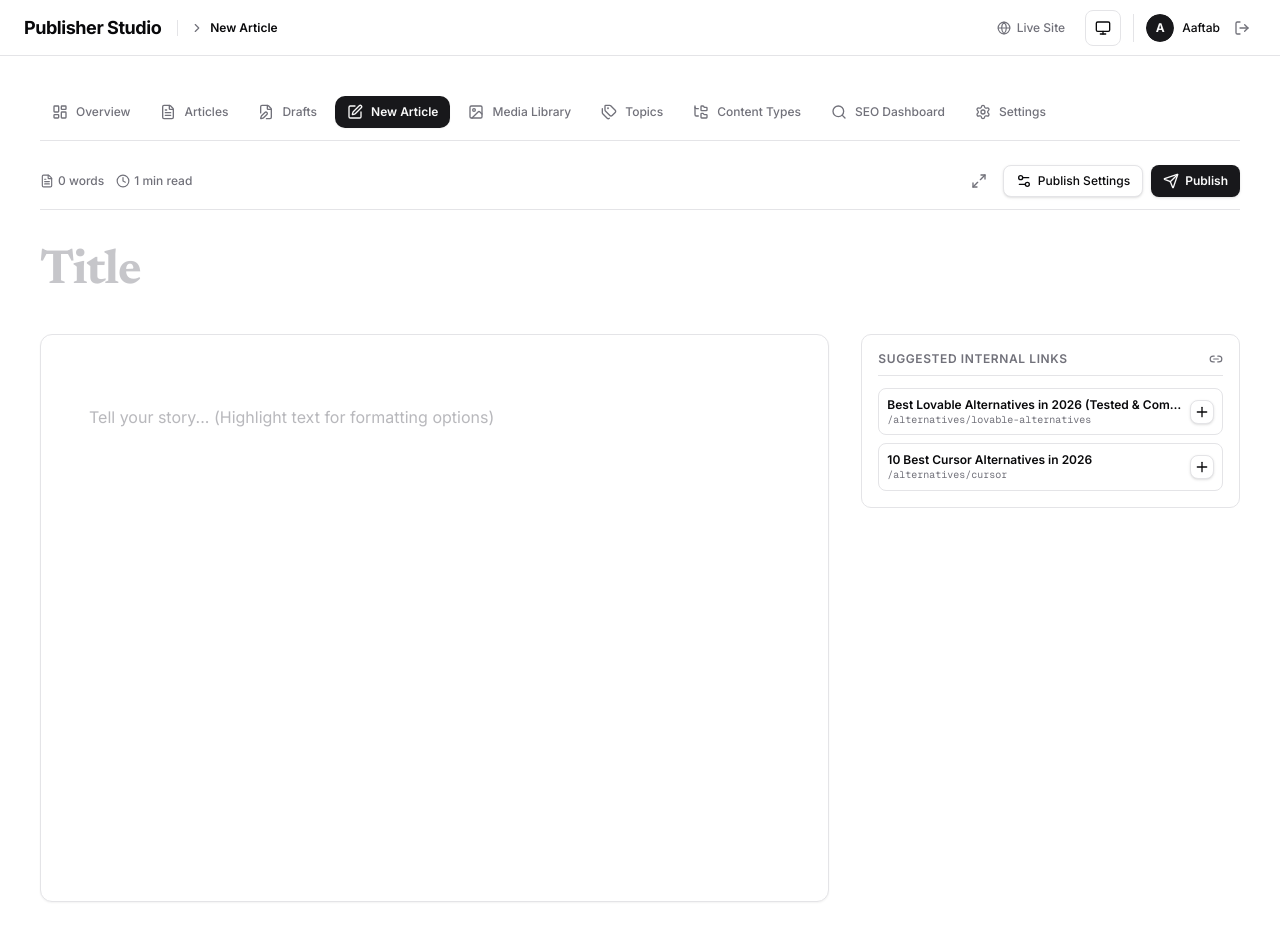
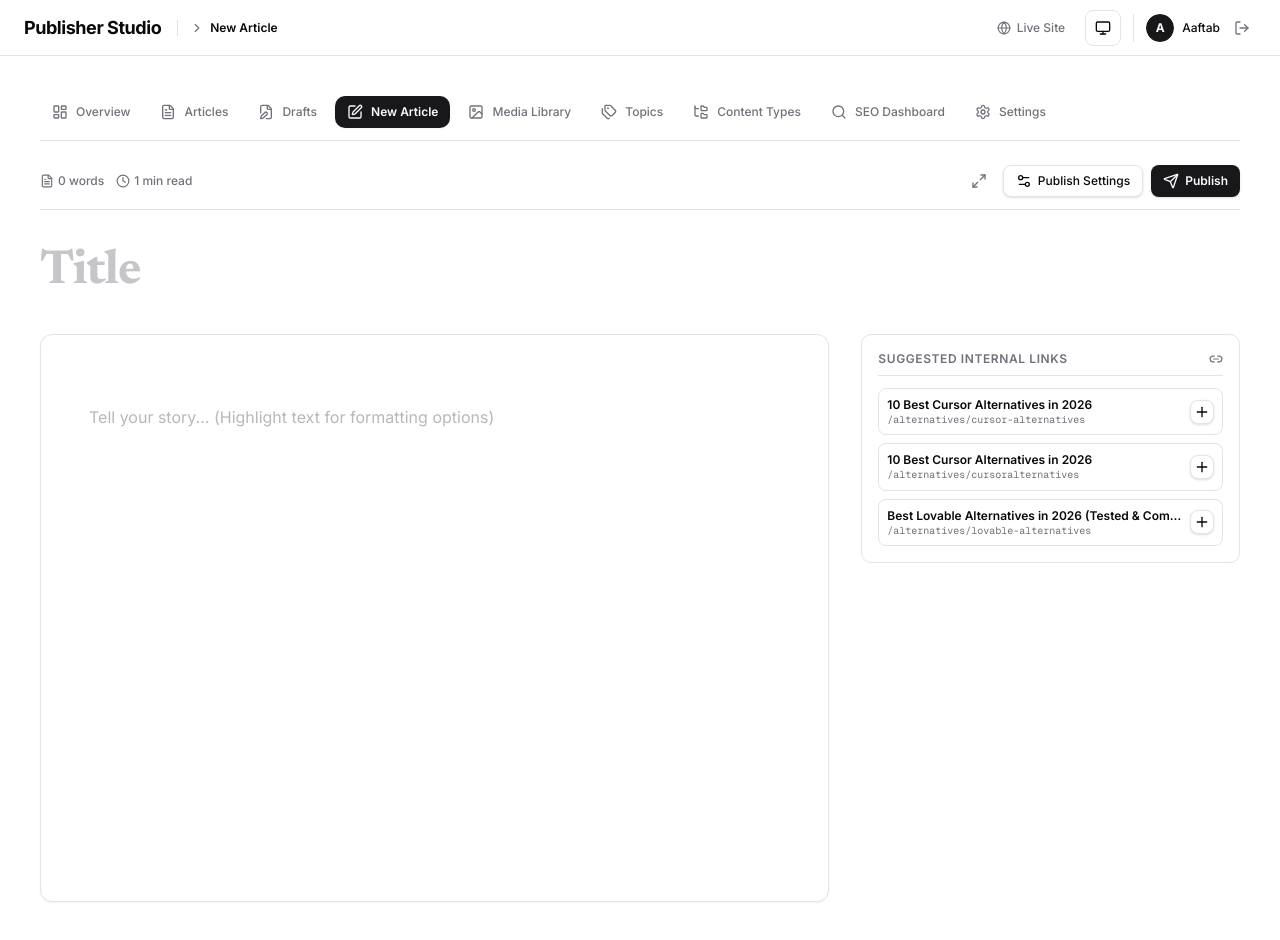
Before and after one commit to aaftabp295/wethedevs, a Next.js app: page /admin/editor in a window 1280 px wide. Built offline with nearby package versions, Linux system fonts and the light colour scheme; no server answers.

Commit message:
feat(content): publish alternatives/cursor-alternatives

```diff
--- a/components/editor/publish-sidebar.tsx
+++ b/components/editor/publish-sidebar.tsx
@@ -81,7 +81,17 @@ export function PublishSidebar({
             <label className="font-semibold text-muted-foreground">URL Slug</label>
             <Input
               value={state.slug}
-              onChange={(e) => onChange({ ...state, slug: slugify(e.target.value) })}
+              onChange={(e) =>
+                onChange({
+                  ...state,
+                  slug: e.target.value.toLowerCase().replace(/[^a-z0-9-]/g, ''),
+                })
+              }
+              onBlur={() => {
+                if (state.slug) {
+                  onChange({ ...state, slug: slugify(state.slug) });
+                }
+              }}
               placeholder="kebab-case-slug"
             />
           </div>
--- a/content-index.json
+++ b/content-index.json
@@ -1,5 +1,113 @@
 {
   "articles": [
+    {
+      "title": "10 Best Cursor Alternatives in 2026",
+      "slug": "cursor-alternatives",
+      "contentType": "alternatives",
+      "topic": "AI Coding",
+      "tags": [
+        "cursor",
+        "ai-coding",
+        "ide",
+        "code-editor"
+      ],
+      "description": "Looking for alternatives to Cursor? We benchmarked and compared the top AI-powered IDEs and code editors for developers.",
+      "headings": [
+        {
+          "id": "overview",
+          "text": "Overview",
+          "level": 2
+        },
+        {
+          "id": "top-alternatives",
+          "text": "Top Alternatives",
+          "level": 2
+        },
+        {
+          "id": "1-windsurf-by-codeium",
+          "text": "1. Windsurf by Codeium",
+          "level": 3
+        },
+        {
+          "id": "2-github-copilot-workspace",
+          "text": "2. GitHub Copilot Workspace",
+          "level": 3
+        },
+        {
+          "id": "3-zed-ai",
+          "text": "3. Zed AI",
+          "level": 3
+        },
+        {
+          "id": "performance-comparison",
+          "text": "Performance Comparison",
+          "level": 2
+        },
+        {
+          "id": "final-verdict",
+          "text": "Final Verdict",
+          "level": 2
+        }
+      ],
+      "readingTime": 2,
+      "publishedAt": "2026-07-26T07:52:57.907Z",
+      "featured": true,
+      "outgoingLinks": []
+    },
+    {
+      "title": "10 Best Cursor Alternatives in 2026",
+      "slug": "cursoralternatives",
+      "contentType": "alternatives",
+      "topic": "AI Coding",
+      "tags": [
+        "cursor",
+        "ai-coding",
+        "ide",
+        "code-editor"
+      ],
+      "description": "Looking for alternatives to Cursor? We benchmarked and compared the top AI-powered IDEs and code editors for developers.",
+      "headings": [
+        {
+          "id": "overview",
+          "text": "Overview",
+          "level": 2
+        },
+        {
+          "id": "top-alternatives",
+          "text": "Top Alternatives",
+          "level": 2
+        },
+        {
+          "id": "1-windsurf-by-codeium",
+          "text": "1. Windsurf by Codeium",
+          "level": 3
+        },
+        {
+          "id": "2-github-copilot-workspace",
+          "text": "2. GitHub Copilot Workspace",
+          "level": 3
+        },
+        {
+          "id": "3-zed-ai",
+          "text": "3. Zed AI",
+          "level": 3
+        },
+        {
+          "id": "performance-comparison",
+          "text": "Performance Comparison",
+          "level": 2
+        },
+        {
+          "id": "final-verdict",
+          "text": "Final Verdict",
+          "level": 2
+        }
+      ],
+      "readingTime": 2,
+      "publishedAt": "2026-07-26T07:49:27.373Z",
+      "featured": true,
+      "outgoingLinks": []
+    },
     {
       "title": "Best Lovable Alternatives in 2026 (Tested & Compared)",
       "slug": "lovable-alternatives",
@@ -66,7 +174,7 @@
         }
       ],
       "readingTime": 12,
-      "publishedAt": "2026-07-25T16:51:33.606Z",
+      "publishedAt": "2026-07-26T07:48:28.431Z",
       "featured": false,
       "outgoingLinks": []
     },
@@ -120,61 +228,7 @@
       "outgoingLinks": [
         "cursor"
       ]
-    },
-    {
-      "title": "10 Best Cursor Alternatives in 2026",
-      "slug": "cursor",
-      "contentType": "alternatives",
-      "topic": "AI Coding",
-      "tags": [
-        "cursor",
-        "ai-coding",
-        "ide",
-        "code-editor"
-      ],
-      "description": "Looking for alternatives to Cursor? We benchmarked and compared the top AI-powered IDEs and code editors for developers.",
-      "headings": [
-        {
-          "id": "overview",
-          "text": "Overview",
-          "level": 2
-        },
-        {
-          "id": "top-alternatives",
-          "text": "Top Alternatives",
-          "level": 2
-        },
-        {
-          "id": "1-windsurf-by-codeium",
-          "text": "1. Windsurf by Codeium",
-          "level": 3
-        },
-        {
-          "id": "2-github-copilot-workspace",
-          "text": "2. GitHub Copilot Workspace",
-          "level": 3
-        },
-        {
-          "id": "3-zed-ai",
-          "text": "3. Zed AI",
-          "level": 3
-        },
-        {
-          "id": "performance-comparison",
-          "text": "Performance Comparison",
-          "level": 2
-        },
-        {
-          "id": "final-verdict",
-          "text": "Final Verdict",
-          "level": 2
-        }
-      ],
-      "readingTime": 2,
-      "publishedAt": "2026-07-20T00:00:00Z",
-      "featured": true,
-      "outgoingLinks": []
     }
   ],
-  "generatedAt": "2026-07-25T16:52:42.285Z"
+  "generatedAt": "2026-07-26T07:52:57.963Z"
 }
--- a/content/alternatives/cursor-alternatives/article.mdx
+++ b/content/alternatives/cursor-alternatives/article.mdx
@@ -5,8 +5,8 @@ slug: "cursor-alternatives"
 contentType: "alternatives"
 topic: "AI Coding"
 tags: ["cursor", "ai-coding", "ide", "code-editor"]
-publishedAt: "2026-07-26T07:51:12.292Z"
-draft: true
+publishedAt: "2026-07-26T07:52:57.907Z"
+draft: false
 featured: true
 ---
 
```
